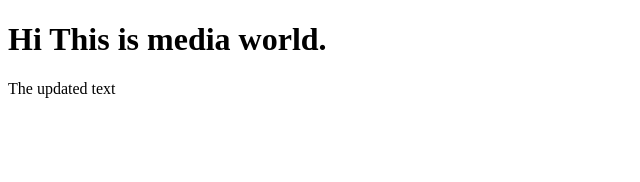
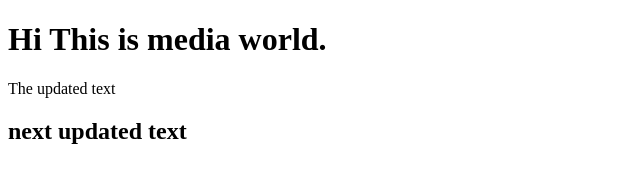
Before and after one commit to brothersitbd/brothersitbd.github.io, a plain HTML site: page index.html in a window 1280 px wide. Shown: the whole page, without its empty margins (0-640 px from the left). Drawn offline with Linux system fonts and the light colour scheme.

Commit message:
Update index.html

```diff
--- a/index.html
+++ b/index.html
@@ -9,5 +9,6 @@
 <body>
     <h1>Hi This is media world.</h1>
     <p>The updated text</p>
+    <h2>next updated text</h2>
 </body>
 </html>
```
